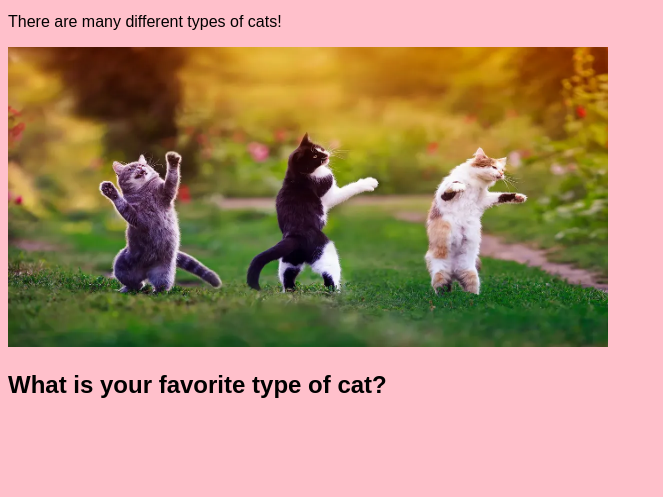
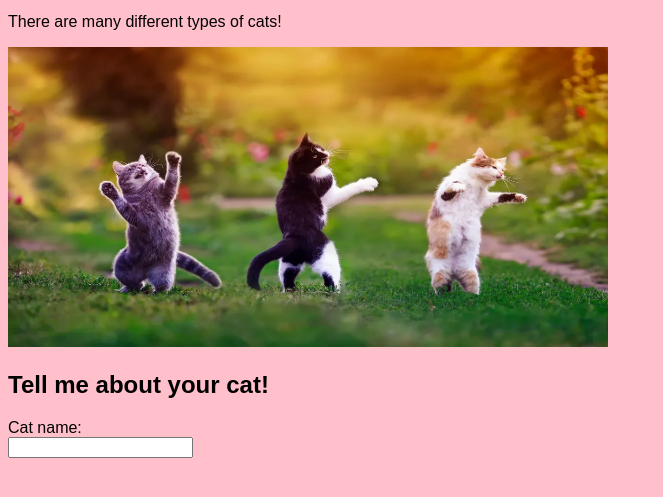
Before and after one commit to AmaneWei/Ethics_webpage, a plain HTML site: page index.html in a window 1280 px wide. Shown: the part 101-598 px from the top of the page, without its empty margins (0-663 px from the left). Drawn offline with Linux system fonts and the light colour scheme.

Commit message:
Update index.html

```diff
--- a/index.html
+++ b/index.html
@@ -24,7 +24,11 @@
           width="600"
           height="300"/>
 
-    <h2> What is your favorite type of cat?</h2>
+    <h2> Tell me about your cat!</h2>
+
+    <form>
+      <label for="catname">Cat name:</label><br>
+      <input type="text" id="catname" name = "catname"><br>
 
 
 
```
